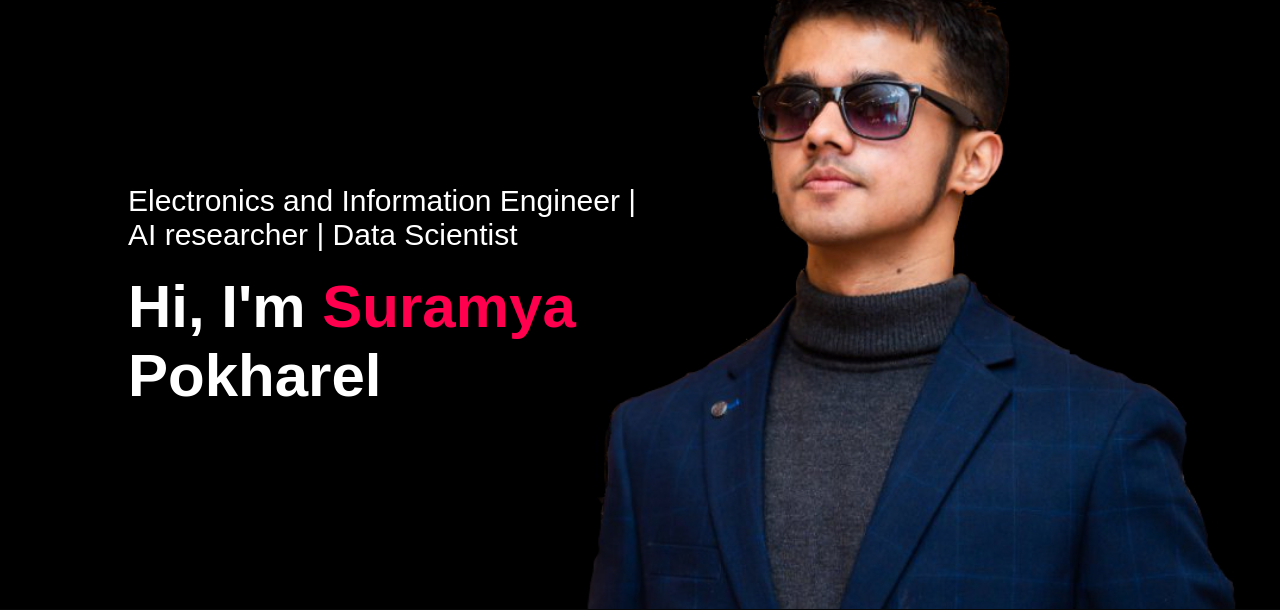
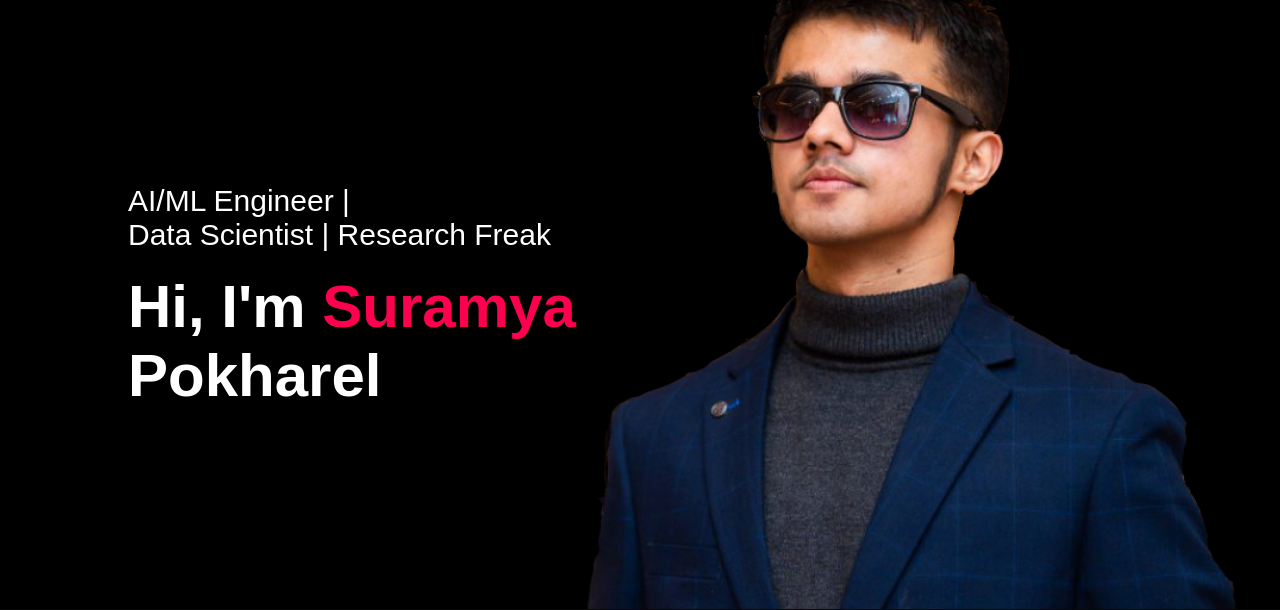
Before and after one commit to SuramyaP/Suramya-Website, a plain HTML site: page index.html in a window 1280 px wide. Shown: the part 191-801 px from the top of the page. Drawn offline with Linux system fonts and the light colour scheme.

Commit message:
Updated index

```diff
--- a/index.html
+++ b/index.html
@@ -29,7 +29,7 @@
                     <i class="fa-solid fa-bars" onclick="openmenu()"></i>
                 </nav>
                 <div class="header-text">
-                    <p> Electronics and Information Engineer |<br> AI researcher | Data Scientist</p>
+                    <p> AI/ML Engineer |<br>Data Scientist | Research Freak</p>
                     <h1>Hi, I'm <span>Suramya</span> <br> Pokharel</h1>
                 </div>
             </div>
```
